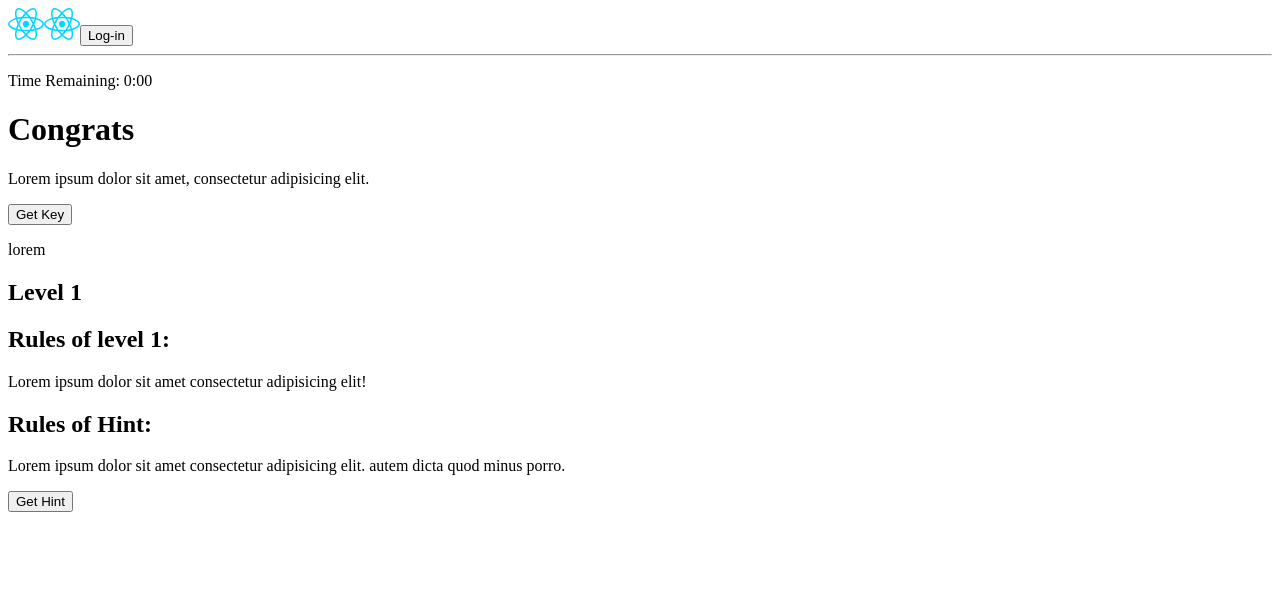
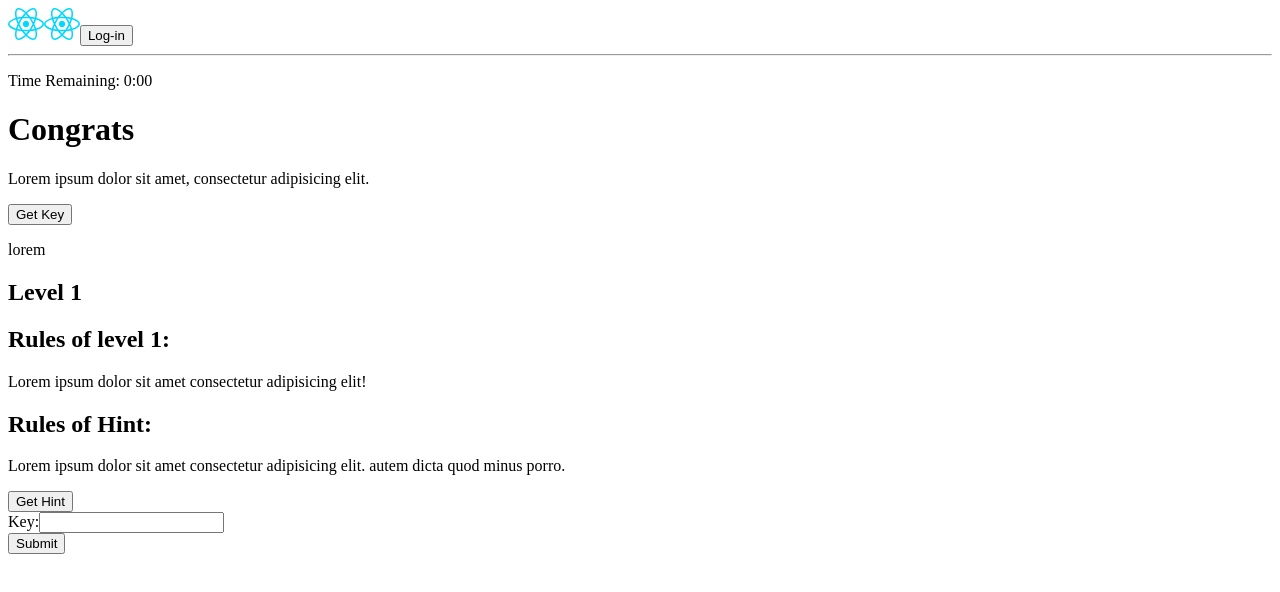
Before and after one commit to mauroale2501/project-game, a React (Vite) app in the folder frontend/: page /level1 in a window 1280 px wide. Shown: the top 592 px of the page. Built offline with nearby package versions, Linux system fonts and the light colour scheme.

Commit message:
Implement Input.tsx

```diff
--- a/frontend/src/components/Input.tsx
+++ b/frontend/src/components/Input.tsx
@@ -1,5 +1,51 @@
-const Input = () => {
-  return <></>;
+import { useState } from "react";
+import { Button } from "react-bootstrap";
+import Form from "react-bootstrap/Form";
+type InputProps = {
+  currentLevel: number;
+};
+
+const Input = ({ currentLevel }: InputProps) => {
+  const [nextLevelLink, setNextLevelLink] = useState<string>("");
+
+  const fetchLinkLevel = async () => {
+    let nextLevel = "";
+    if (currentLevel === 2) {
+      nextLevel = "last";
+    } else {
+      const nextNumber = currentLevel + 1;
+      nextLevel = "level" + nextNumber.toString();
+    }
+    try {
+      const response = await fetch(`/api/${nextLevel}`);
+      if (!response.ok) {
+        throw new Error("Failed fetch");
+      }
+      const data = await response.json();
+      setNextLevelLink(data.hint);
+    } catch (error) {
+      console.error("Error fetching hint:", error);
+    }
+  };
+
+  return (
+    <>
+      <Form className="form-level">
+        <div className="input-and-label">
+          <Form.Label htmlFor="key-level">Key:</Form.Label>
+          <Form.Control
+            type="text"
+            id="key-level"
+            aria-describedby="key-level"
+          />
+        </div>
+        <Button onClick={fetchLinkLevel} className="button-level1">
+          Submit
+        </Button>
+        {nextLevelLink && <p>{nextLevelLink}</p>}
+      </Form>
+    </>
+  );
 };
 
 export default Input;
--- a/frontend/src/components/Level1.tsx
+++ b/frontend/src/components/Level1.tsx
@@ -33,7 +33,7 @@ const Level1 = ({ initialTime }: Level1Props) => {
             quod minus porro.
           </p>
           <Hint />
-          <Input />
+          <Input currentLevel={1} />
         </section>
       </Container>
     </div>
```
